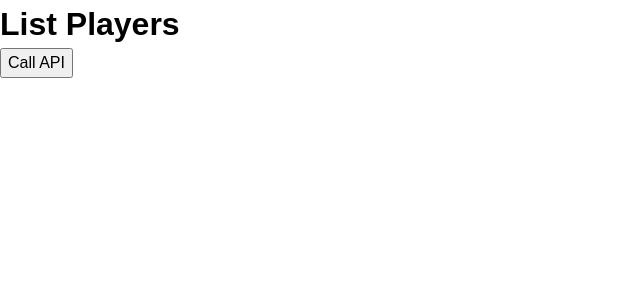
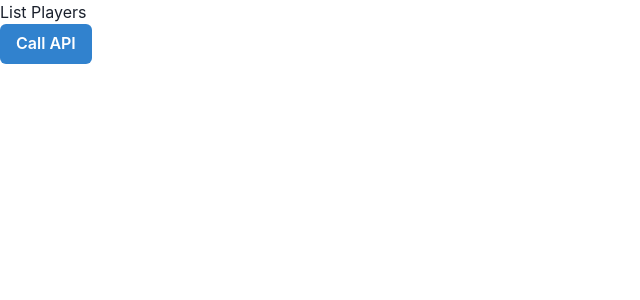
Before and after one commit to lucasfrutig0/table-wc, a React (Vite) app: page / in a window 1280 px wide. Shown: the top 300 px of the page, without its empty margins (0-640 px from the left). Built offline with nearby package versions, Linux system fonts and the light colour scheme.

Commit message:
chore: add chakra ui

```diff
--- a/package.json
+++ b/package.json
@@ -15,6 +15,11 @@
     "preview": "vite preview"
   },
   "dependencies": {
+    "@chakra-ui/react": "^2.3.6",
+    "@emotion/react": "^11",
+    "@emotion/server": "^11",
+    "@emotion/styled": "^11",
+    "framer-motion": "^6",
     "localforage": "^1.10.0",
     "match-sorter": "^6.3.1",
     "react": "^18.2.0",
--- a/src/main.tsx
+++ b/src/main.tsx
@@ -1,3 +1,4 @@
+import { ChakraProvider } from '@chakra-ui/react'
 import React from 'react'
 import ReactDOM from 'react-dom/client'
 import { createBrowserRouter, RouterProvider } from 'react-router-dom'
@@ -17,6 +18,8 @@ const router = createBrowserRouter([
 
 ReactDOM.createRoot(document.getElementById('root') as HTMLElement).render(
   <React.StrictMode>
-    <RouterProvider router={router} />
+    <ChakraProvider>
+      <RouterProvider router={router} />
+    </ChakraProvider>
   </React.StrictMode>,
 )
--- a/src/routes/root.tsx
+++ b/src/routes/root.tsx
@@ -1,3 +1,4 @@
+import { Button } from '@chakra-ui/react'
 import { useState } from 'react'
 // import { Outlet, Link } from 'react-router-dom'
 
@@ -14,7 +15,9 @@ export default function Root() {
     <>
       <h1>List Players</h1>
       {JSON.stringify(data)}
-      <button onClick={handleClick}>Call API</button>
+      <Button colorScheme='blue' onClick={handleClick}>
+        Call API
+      </Button>
     </>
   )
 }
```
Also changed, not shown: 1 other file (tests, documents, lock files or other folders).
